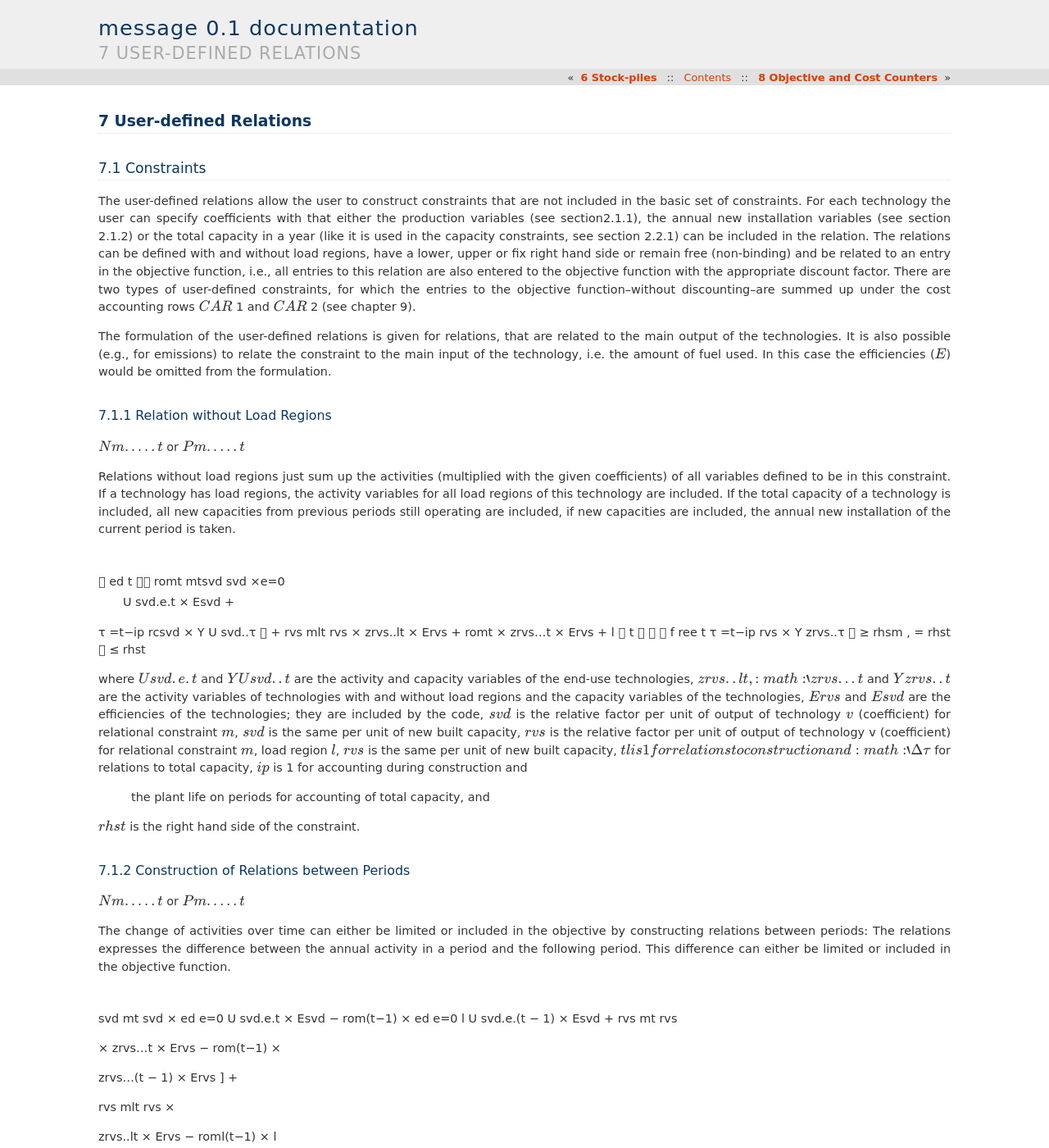
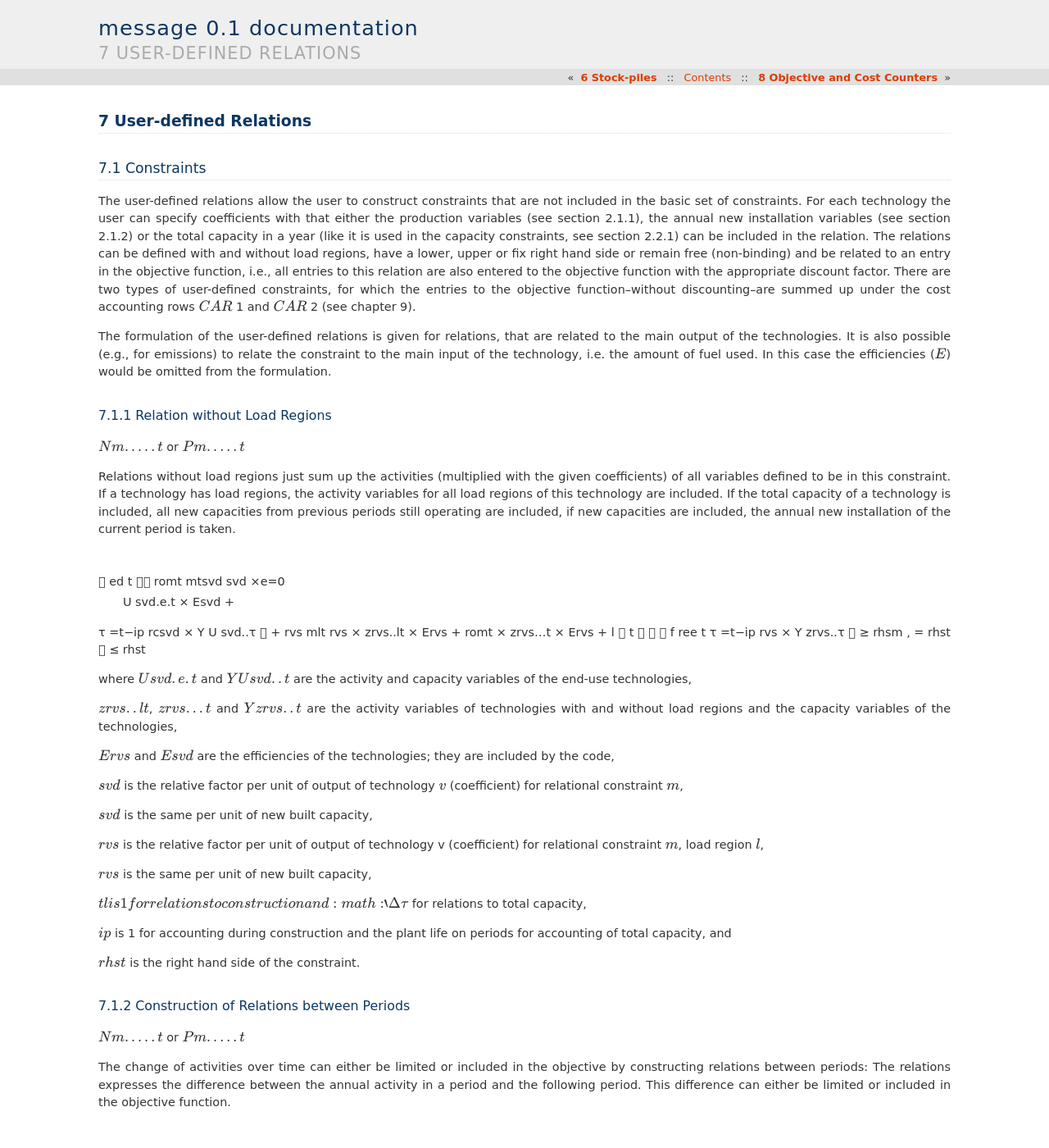
Before and after one commit to iiasa/message_doc, a Sphinx documentation site: the page built from source/message_globiom/annex/message/user-defined_relations.rst, in a window 1280 px wide and 1400 px high. Shown: the whole window at 82% size. Built offline with Sphinx 7.4.7, drawn with Linux system fonts in a browser that asks for light colours; pages that are not in the unit, such as notebooks, are missing from menus; some of the changed text lies outside the part shown.

Commit message:
Update user-defined_relations.rst

```diff
--- a/source/message_globiom/annex/message/user-defined_relations.rst
+++ b/source/message_globiom/annex/message/user-defined_relations.rst
@@ -4,7 +4,7 @@
 7.1 	Constraints
 ------------------
 
-The user-defined relations allow the user to construct constraints that are not included in the basic set of constraints. For each technology  the user can specify coefficients with that either the production variables (see section2.1.1),  the annual new installation variables  (see section 2.1.2) or the total capacity in a year (like it is used in the capacity constraints, see section 2.2.1) can be included in the relation. The relations can be defined with and without load regions, have a lower, upper or fix right hand side or remain free (non-binding) and be related to an entry in the objective function, i.e., all entries to this relation are also entered to the objective function with the appropriate discount factor. There are two types of user-defined constraints, for which the entries to the objective function–without discounting–are summed up under the cost accounting rows :math:`CAR` 1 and :math:`CAR` 2 (see chapter 9).
+The user-defined relations allow the user to construct constraints that are not included in the basic set of constraints. For each technology  the user can specify coefficients with that either the production variables (see section 2.1.1),  the annual new installation variables  (see section 2.1.2) or the total capacity in a year (like it is used in the capacity constraints, see section 2.2.1) can be included in the relation. The relations can be defined with and without load regions, have a lower, upper or fix right hand side or remain free (non-binding) and be related to an entry in the objective function, i.e., all entries to this relation are also entered to the objective function with the appropriate discount factor. There are two types of user-defined constraints, for which the entries to the objective function–without discounting–are summed up under the cost accounting rows :math:`CAR` 1 and :math:`CAR` 2 (see chapter 9).
 
 The formulation of the user-defined relations is given for relations, that are related to the main output of the technologies. It is also possible (e.g., for emissions) to relate the constraint to the main input of the technology, i.e. the amount of fuel used. In this case the efficiencies (:math:`E`) would be omitted from the formulation.
 
@@ -27,15 +27,23 @@
 
 where
 :math:`U svd.e.t`	  and :math:`Y U svd..t` are the activity and capacity variables of the end-use technologies,
-:math:`zrvs..lt,	   :math:`zrvs...t` and :math:`Y zrvs..t` are the activity variables of technologies with and without load regions and the capacity variables of the technologies,
+
+:math:`zrvs..lt`,   :math:`zrvs...t` and :math:`Y zrvs..t` are the activity variables of technologies with and without load regions and the capacity variables of the technologies,
+
 :math:`Ervs`       	and :math:`Esvd` are the efficiencies of the technologies; they are included by the code,
+
 :math:`svd`        	is the relative factor per unit of output of technology :math:`v` (coefficient) for relational constraint :math:`m`,
+
 :math:`svd`        	is the same per unit of new built capacity,
+
 :math:`rvs`        	is the relative factor per unit of output of technology v (coefficient) for relational constraint :math:`m`, load region :math:`l`,
+
 :math:`rvs`        	is the same per unit of new built capacity,
+
 :math:`tl	          is 1 for relations to construction and :math:`∆τ` for relations to total capacity,
-:math:`ip`         	is 1 for accounting during construction and
-                    the plant life on periods for accounting of total capacity, and
+
+:math:`ip`         	is 1 for accounting during construction and the plant life on periods for accounting of total capacity, and
+
 :math:`rhst`        is the right hand side of the constraint.
 
 
@@ -44,7 +52,6 @@
 
 :math:`N m.....t` or :math:`P m.....t`
 
-
 The change of activities over time can either be limited or included in the objective by constructing relations between periods: The relations expresses the difference between the annual activity in a period and the following period. This difference can either be limited or included in the objective function.
 
 .. math::
@@ -52,17 +59,10 @@
 svd mt svd  × ed e=0 U svd.e.t × Esvd   − rom(t−1)  × ed e=0 l U svd.e.(t − 1) × Esvd	+ rvs  	mt rvs
 
 
-× zrvs...t  × Ervs   − rom(t−1)  ×
+× zrvs...t  × Ervs   − rom(t−1)  × zrvs...(t − 1) × Ervs  ] +
 
-
-zrvs...(t − 1) × Ervs  ] +
-
-
-rvs mlt rvs   ×
-
-zrvs..lt  × Ervs   − roml(t−1)  ×
+rvs mlt rvs   ×  zrvs..lt  × Ervs   − roml(t−1)  ×
 l
-
    f ree
 l 
 
@@ -75,10 +75,15 @@
 
 where
 :math:`U svd.e.t`   is the activity variable of the end-use technologies,
+
 :math:`zrvs..lt`	   and :math:`zrvs...t` are the activity  variables of technologies with and without load regions,
+
 :math:`Ervs`       	and :math:`Esvd` are the efficiencies of the technologies; they are included by the code,
+
 :math:`svd`        	is the relative factor per unit of output of technology :math:`v` (coefficient) for relational constraint :math:`m`, period :math:`t`,
+
 :math:`rvs`        	is the relative factor per unit of output of technology :math:`v` (coefficient) for relational constraint :math:`m`, load region :math:`l`, and
+
  :math:`rhst`       and is the right hand side of the constraint.
 
 For this type of constraints only the :math:`ro`-coefficients have to be supplied by the user, the rest is included by the model. It can be defined with and without load regions.
```
